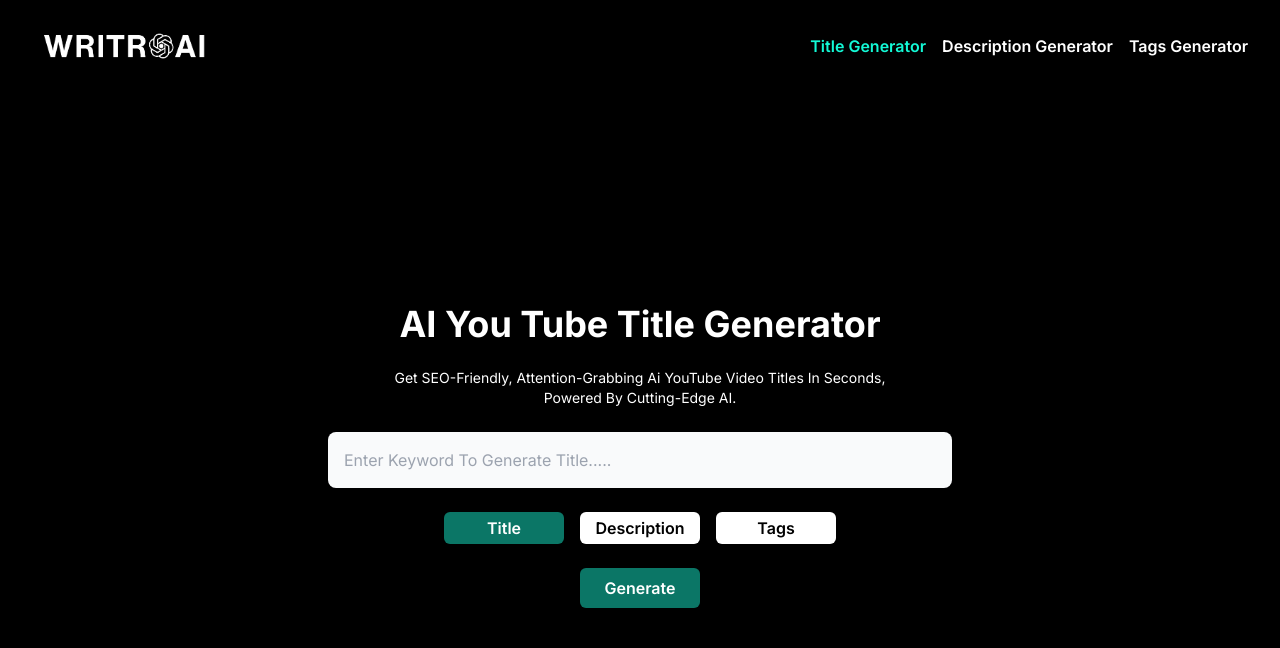
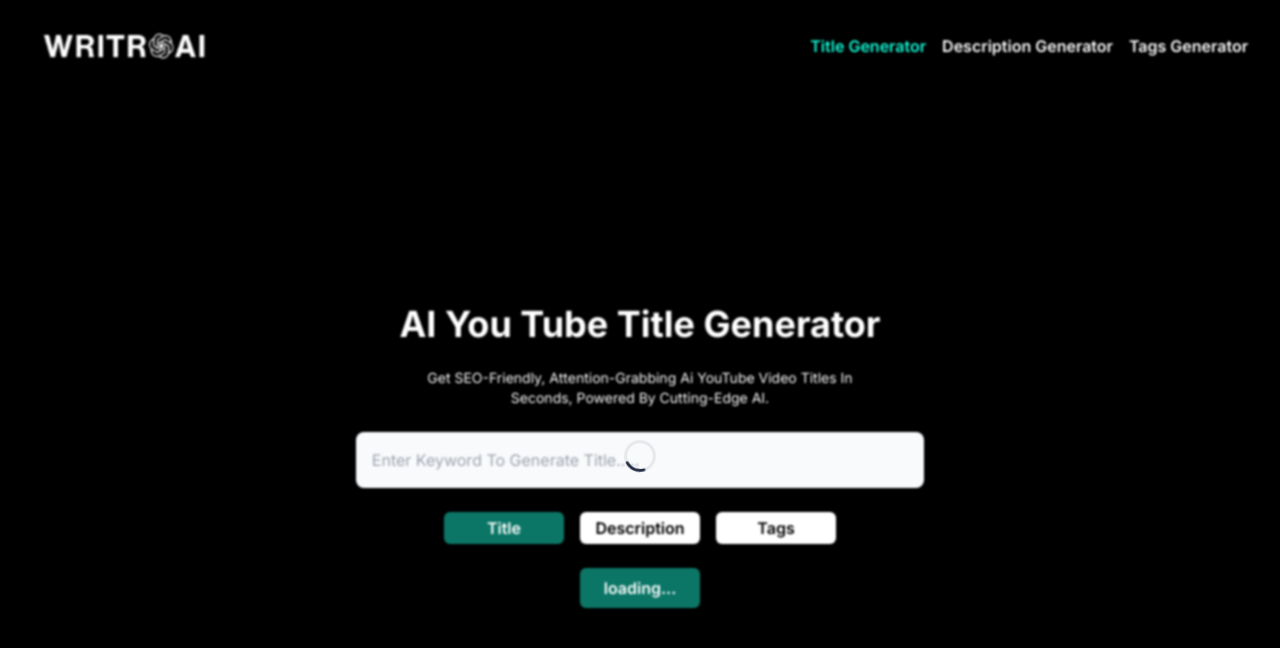
Before and after one commit to niaziiii/youtube-AI-2.0, a Next.js app: page /title-generator in a window 1280 px wide. Shown: the top 648 px of the page. Built offline with nearby package versions, Linux system fonts and the light colour scheme.

Commit message:
title page connected witth api and state mangement

```diff
--- a/package.json
+++ b/package.json
@@ -13,6 +13,7 @@
     "next": "14.0.4",
     "react": "^18",
     "react-dom": "^18",
+    "react-hot-toast": "^2.4.1",
     "react-icons": "^4.12.0"
   },
   "devDependencies": {
--- a/src/app/globals.css
+++ b/src/app/globals.css
@@ -41,8 +41,8 @@ body {
 .tooltip::before {
   content: attr(data-tooltip);
   position: absolute;
-  top: -50%;
-  left: -500%;
+  top: -200%;
+  left: 50%;
   transform: translateX(-50%);
   padding: 5px 8px;
   background-color: #000;
--- a/src/app/page.tsx
+++ b/src/app/page.tsx
@@ -1,9 +1,11 @@
 import HomePage from "@/components/home";
+import { Toaster } from "react-hot-toast";
 
 export default function Home() {
   return (
     <main className="relative">
       <HomePage />
+      <Toaster />
     </main>
   );
 }
--- a/src/app/title-generator/page.tsx
+++ b/src/app/title-generator/page.tsx
@@ -1,10 +1,12 @@
 import TitlePage from "@/components/pages/title";
 import React from "react";
+import { Toaster } from "react-hot-toast";
 
 const Page = () => {
   return (
     <div>
       <TitlePage />
+      <Toaster />
     </div>
   );
 };
--- a/src/components/home/index.tsx
+++ b/src/components/home/index.tsx
@@ -4,22 +4,36 @@ import SearchingScreen from "@/components/shared/search";
 import Header from "@/components/shared/header";
 import { homeServices } from "@/components/constant";
 import SocialItems from "@/components/social";
+import { useRouter } from "next/navigation";
+import toast from "react-hot-toast";
 
 const HomePage = () => {
-  const [loading, setLoading] = useState(true);
+  const { push } = useRouter();
+  const [loading, setLoading] = useState(false);
   const [query, setQuery] = useState("");
   const [type, setType] = useState<null | "Title" | "Description" | "Tags">(
     null
   );
 
   const generateHandler = () => {
-    console.log({ type, query });
+    if (query === null || query === "") {
+      toast.error("Please enter your search query.");
+      return;
+    }
+    if (type === null) {
+      toast.error("Please select type of your query.");
+      return;
+    }
+    setLoading(true);
+    if (type === "Title") push(`/title-generator?query=${query}`);
+    if (type === "Description") push(`/description-generator?query=${query}`);
+    if (type === "Tags") push(`/tags-generator?query=${query}`);
   };
 
   return (
     <div className="w-full">
       <Header />
-      <div className="h-[86vh]">
+      <div className="h-[86vh] flex items-center justify-center">
         <SearchingScreen
           placeholder="Enter Keyword To Generate...."
           title="AI-Generated Titles, Descriptions & Tags That Rank You Higher"
@@ -29,6 +43,7 @@ const HomePage = () => {
           type={type}
           setType={setType}
           generateHandler={generateHandler}
+          loading={loading}
         />
       </div>
       {/* {loading && <LoadingSpinner />} */}
--- a/src/components/loading/index.tsx
+++ b/src/components/loading/index.tsx
@@ -2,7 +2,10 @@ import React from "react";
 
 const LoadingSpinner = () => {
   return (
-    <div className="fixed top-0 left-0 w-full h-screen flex items-center justify-center backdrop-blur-[1px]">
+    <div
+      style={{ zIndex: "1000000" }}
+      className="fixed top-0 left-0 w-full h-screen flex items-center justify-center backdrop-blur-[1px]"
+    >
       <div role="status" className=" mt-28">
         <svg
           aria-hidden="true"
--- a/src/components/pages/description/index.tsx
+++ b/src/components/pages/description/index.tsx
@@ -17,7 +17,7 @@ const DescriptionPage = () => {
   return (
     <div className="w-full">
       <Header active={1} />
-      <div className="h-[86vh]">
+      <div className="h-[86vh] flex items-center justify-center">
         <SearchingScreen
           placeholder="Enter Keyword To Generate Description....."
           title="AI YouTube Description Generator"
--- a/src/components/pages/tags/index.tsx
+++ b/src/components/pages/tags/index.tsx
@@ -17,7 +17,7 @@ const TagsPage = () => {
   return (
     <div className="w-full">
       <Header active={2} />
-      <div className="h-[86vh]">
+      <div className="h-[86vh] flex items-center justify-center">
         <SearchingScreen
           placeholder="Enter Keyword To Generate Tags..."
           title="AI You Tube Tags Generator"
--- a/src/components/pages/title/index.tsx
+++ b/src/components/pages/title/index.tsx
@@ -1,8 +1,14 @@
 "use client";
 
-import React, { useState } from "react";
+import React, { useEffect, useRef, useState } from "react";
 import Header from "@/components/shared/header";
 import SearchingScreen from "@/components/shared/search";
+import { useRouter, useSearchParams } from "next/navigation";
+import useHttp from "@/hook/use-http";
+import { FaCopy } from "react-icons/fa6";
+import { IoMdClose } from "react-icons/io";
+import toast from "react-hot-toast";
+import LoadingSpinner from "@/components/loading";
 
 const TitlePage = () => {
   const [loading, setLoading] = useState(true);
@@ -10,14 +16,98 @@ const TitlePage = () => {
   const [type, setType] = useState<null | "Title" | "Description" | "Tags">(
     "Title"
   );
+  const { push } = useRouter();
+  const [title, setTitles] = useState([]);
+  const { searchTitles } = useHttp();
+  const titleListingRef = useRef<HTMLDivElement>(null);
 
   const generateHandler = () => {
-    console.log({ type, query });
+    if (query === null || query === "") {
+      toast.error("Please enter your search query.");
+      return;
+    }
+    if (type === null) {
+      toast.error("Please select type of your query.");
+      return;
+    }
+
+    if (type === "Description") {
+      push(`/description-generator?query=${query}`);
+      return;
+    }
+    if (type === "Tags") {
+      push(`/tags-generator?query=${query}`);
+      return;
+    }
+
+    if (query && query !== "" && query !== null) {
+      setLoading(true);
+      searchTitles(
+        { title: query },
+        (res: any) => {
+          setLoading(false);
+          setTitles(res?.titles);
+
+          if (titleListingRef.current) {
+            titleListingRef.current.scrollIntoView({ behavior: "smooth" });
+          }
+        },
+        (err: any) => {
+          setLoading(false);
+          console.log({ err });
+        }
+      );
+    }
   };
+
+  const searchParams = useSearchParams();
+  const refQuery = searchParams.get("query");
+
+  useEffect(() => {
+    if (refQuery && refQuery !== "" && refQuery !== null) {
+      setLoading(true);
+      setQuery(refQuery);
+
+      searchTitles(
+        { title: refQuery },
+        (res: any) => {
+          setTitles(res?.titles);
+
+          if (titleListingRef.current) {
+            titleListingRef.current.scrollIntoView({ behavior: "smooth" });
+          }
+          setTimeout(() => {
+            setLoading(false);
+          }, 1000);
+        },
+        (err: any) => {
+          setLoading(false);
+          console.log({ err });
+        }
+      );
+    }
+  }, [refQuery]);
+
+  const copyClipBoard = (value: any) => {
+    navigator.clipboard.writeText(value);
+    toast.success("The title has been copied.");
+  };
+
+  const deleteTitle = (value: any) => {
+    setTitles((titles) => {
+      return titles.filter((t) => t !== value);
+    });
+    toast.success("The title has been removed.");
+  };
+
   return (
     <div className="w-full">
+      {loading && <LoadingSpinner />}
       <Header active={0} />
-      <div className="h-[86vh]">
+      <div
+        className="min-h-[86vh] flex items-center justify-center flex-col"
+        style={{ paddingTop: title.length > 0 ? "6rem" : 0 }}
+      >
         <SearchingScreen
           placeholder="Enter Keyword To Generate Title....."
           title="AI You Tube Title Generator"
@@ -27,7 +117,43 @@ const TitlePage = () => {
           type={type}
           setType={setType}
           generateHandler={generateHandler}
+          loading={loading}
         />
+
+        <div
+          ref={titleListingRef}
+          className="w-full flex items-center justify-center"
+        >
+          {title && title?.length > 0 && (
+            <div className=" bg-white p-4 my-16 w-[90%] md:w-[70%] lg:w-[60%] xl:w-[50%] rounded-[10px]">
+              <h2 className="text-gray mb-4">Copy The Title Below </h2>
+              <div className=" mx-4 mt-2 flex flex-col gap-2 transition-all duration-300 ">
+                {title.map((t: any, i: number) => (
+                  <li
+                    key={i}
+                    className="list-none flex items-center  border font-semibold text-[#010103] border-black rounded-[10px] py-2 px-4"
+                  >
+                    <p className="">{t}</p>
+                    <p
+                      className="ml-auto text-[#0B7666] cursor-pointer tooltip"
+                      onClick={() => copyClipBoard(t)}
+                      data-tooltip="Copy"
+                    >
+                      <FaCopy />
+                    </p>
+                    <p
+                      className="ml-3 text-[#00040C] cursor-pointer tooltip"
+                      onClick={() => deleteTitle(t)}
+                      data-tooltip="Remove title"
+                    >
+                      <IoMdClose />
+                    </p>
+                  </li>
+                ))}
+              </div>
+            </div>
+          )}
+        </div>
       </div>
     </div>
   );
--- a/src/components/shared/search/index.tsx
+++ b/src/components/shared/search/index.tsx
@@ -21,6 +21,7 @@ interface IScreen {
   type: any;
   generateHandler: () => void;
   placeholder: string;
+  loading?: boolean;
 }
 
 const SearchingScreen = (props: IScreen) => {
@@ -33,10 +34,11 @@ const SearchingScreen = (props: IScreen) => {
     type,
     placeholder,
     generateHandler,
+    loading,
   } = props;
 
   return (
-    <div className=" h-full flex-1 flex items-center justify-center z-10 text-white">
+    <div className=" flex-1 flex items-center justify-center z-10 text-white">
       <div className="w-[90%] md:w-[70%] lg:w-[60%] xl:w-[50%]   h-full m-auto  flex flex-col items-start justify-center">
         <div className="flex flex-wrap justify-center ">
           <h1 className=" capitalize text-4xl font-bold text-center">
@@ -79,7 +81,7 @@ const SearchingScreen = (props: IScreen) => {
               onClick={generateHandler}
               className="w-[120px] rounded-md font-semibold py-2 bg-[#0B7666] text-white"
             >
-              Generate
+              {loading ? "loading..." : "Generate"}
             </button>
           </div>
         </div>
```
Also changed, not shown: 1 other file (tests, documents, lock files or other folders).
